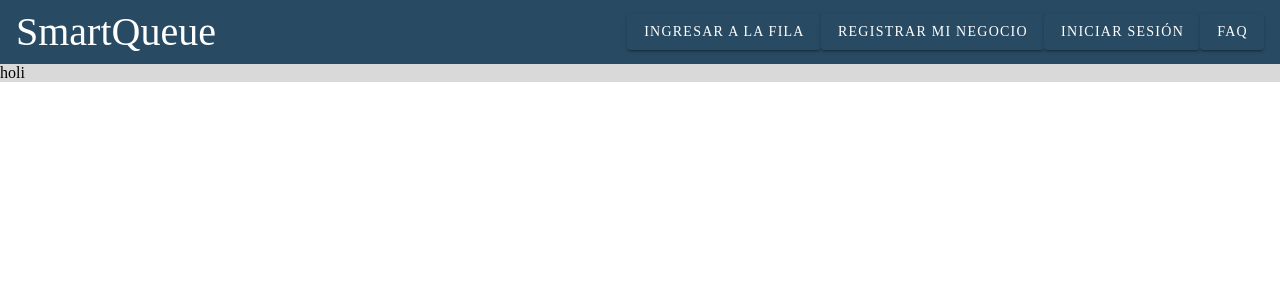
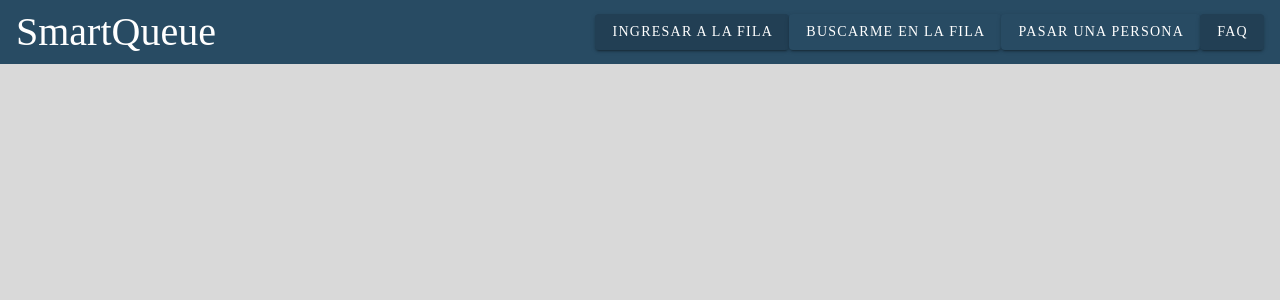
Before and after one commit to ManachoM/SmartQueue, a Vue app in the folder src/main/resources/smartqueuefront/: page / in a window 1280 px wide. Shown: the top 300 px of the page. Built offline with nearby package versions, Linux system fonts and the light colour scheme.

Commit message:
Esqueleto de las vistas

```diff
--- a/src/main/resources/smartqueuefront/package.json
+++ b/src/main/resources/smartqueuefront/package.json
@@ -8,6 +8,7 @@
     "lint": "vue-cli-service lint"
   },
   "dependencies": {
+    "axios": "^0.20.0",
     "core-js": "^3.6.5",
     "vue": "^2.6.11",
     "vue-router": "^3.2.0",
--- a/src/main/resources/smartqueuefront/src/App.vue
+++ b/src/main/resources/smartqueuefront/src/App.vue
@@ -1,15 +1,28 @@
 <template>
-  <div id="app">
+  <div id="app" >
+
+    <NavBar/>
     <router-view/>
   </div>
 </template>
 
 <script>
-
+import NavBar from "@/components/NavBar";
 export default {
   name: "App",
+  components:{
+    NavBar
+  },
   data: () => ({
     //
   })
 };
 </script>
+<style>
+.background-color-page{
+  background-color: #d9d9d9;
+}
+#app{
+  height:100vh;
+}
+</style>
--- a/src/main/resources/smartqueuefront/src/components/NavBar.vue
+++ b/src/main/resources/smartqueuefront/src/components/NavBar.vue
@@ -1,4 +1,5 @@
 <template>
+
   <nav>
     <v-toolbar flat app color = "#284b63">
       <v-toolbar-title>
@@ -6,23 +7,26 @@
         <span class = "white tamaño-titulo">Queue</span>
       </v-toolbar-title>
       <v-spacer></v-spacer>
-      <v-btn href = "/" color = "#284b63">
+      <v-btn to = "/" color = "#284b63">
         <span class = "white">
           Ingresar a la fila
         </span>
         <v-icon>fas fa-tachometer-alt</v-icon>
       </v-btn>
-      <v-btn href = "/" color = "#284b63">
+      <v-btn to = "/search" color = "#284b63">
         <span class = "white">
-          Registrar mi negocio
+          Buscarme en la fila
         </span>
       </v-btn>
-      <v-btn href = "/" color = "#284b63">
-        <span class = "white">
-          Iniciar Sesión
+      <v-btn to = "/pass" color = "#284b63">
+        <span v-if = "true" class = "white">
+          Pasar una persona
+        </span>
+        <span v-else class = "white">
+
         </span>
       </v-btn>
-      <v-btn href = "/" color = "#284b63">
+      <v-btn to = "/" color = "#284b63">
         <span class = "white">
           FAQ
         </span>
--- a/src/main/resources/smartqueuefront/src/router/index.js
+++ b/src/main/resources/smartqueuefront/src/router/index.js
@@ -1,6 +1,8 @@
 import Vue from "vue";
 import VueRouter from "vue-router";
 import Home from "../views/Home.vue";
+import Search from "../views/Search.vue";
+import Pass from "../views/Pass.vue";
 
 Vue.use(VueRouter);
 
@@ -9,6 +11,16 @@ const routes = [
     path: "/",
     name: "Home",
     component: Home
+  },
+  {
+    path: "/search",
+    name: "Search",
+    component: Search
+  },
+  {
+    path: "/pass",
+    name: "Pass",
+    component: Pass
   },
   {
     path: "/about",
--- a/src/main/resources/smartqueuefront/src/views/Home.vue
+++ b/src/main/resources/smartqueuefront/src/views/Home.vue
@@ -1,22 +1,21 @@
-<template class = "background-color-page">
+<template>
   <div id="home" class = "background-color-page">
-    <NavBar/>
-    <p>holi</p>
+
 
   </div>
 </template>
 
 
 <script>
-import NavBar from "@/components/NavBar";
+
 export default {
   name: "Home",
-  components: {NavBar}
 };
 </script>
 
 <style>
   .background-color-page{
     background-color: #d9d9d9;
+    height: 100%;
   }
 </style>
--- /dev/null
+++ b/src/main/resources/smartqueuefront/src/views/Pass.vue
@@ -0,0 +1,21 @@
+<template class = "background-color-page">
+  <div id="pass">
+
+    <p>hola soy pass</p>
+  </div>
+</template>
+
+
+<script>
+
+export default {
+  name: "Pass",
+};
+</script>
+
+<style>
+.background-color-page{
+  background-color: #d9d9d9;
+  height: 100%;
+}
+</style>
--- /dev/null
+++ b/src/main/resources/smartqueuefront/src/views/Search.vue
@@ -0,0 +1,21 @@
+<template class = "background-color-page">
+  <div id="search">
+
+    <p>hola soy search</p>
+  </div>
+</template>
+
+
+<script>
+
+export default {
+  name: "Search",
+};
+</script>
+
+<style>
+.background-color-page{
+  background-color: #d9d9d9;
+  height: 100%;
+}
+</style>
```
Also changed, not shown: 2 other files (tests, documents, lock files or other folders).
